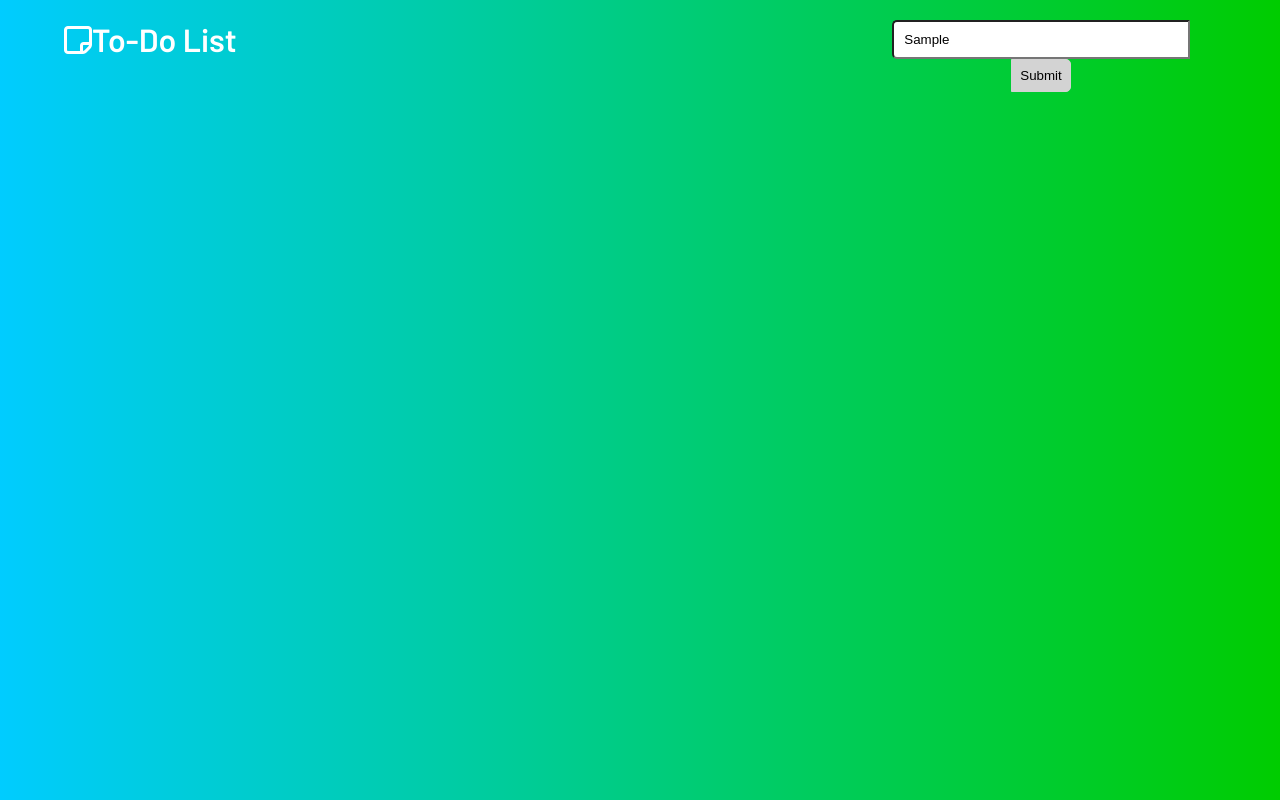
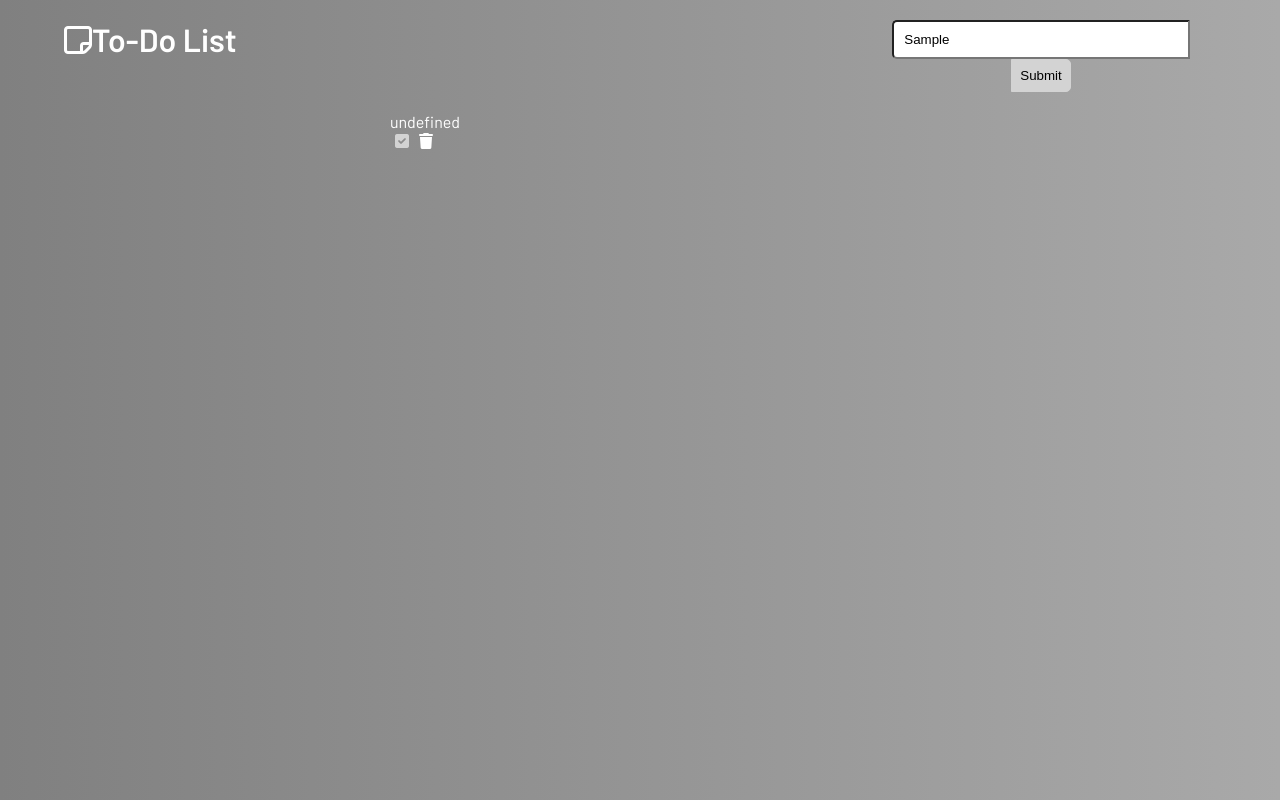
Before and after one commit to nwong02/ToDoList, a plain HTML site: page index.html in a window 1280 px wide. Both pictures are taken after typing "Sample" into the empty fields and a click on the button "Submit". Drawn offline with Linux system fonts and the light colour scheme.

Commit message:
Background changed

```diff
--- a/backgroundstyle.css
+++ b/backgroundstyle.css
@@ -8,7 +8,7 @@
 
 body
 {
-    background-image: linear-gradient(to right, #00ccff, #00cc00);
+    background-image: linear-gradient(to right, gray, darkgray);
     color: white;
     font-family: 'Barlow', sans-serif;
 }
--- a/script.js
+++ b/script.js
@@ -39,4 +39,8 @@ function addItem()
     divChild.appendChild(trashIcon);
 
     divParent.appendChild(divChild);
+
+    toDoItems.appendChild(divParent);
+
+    input.value = '';
 }
```
